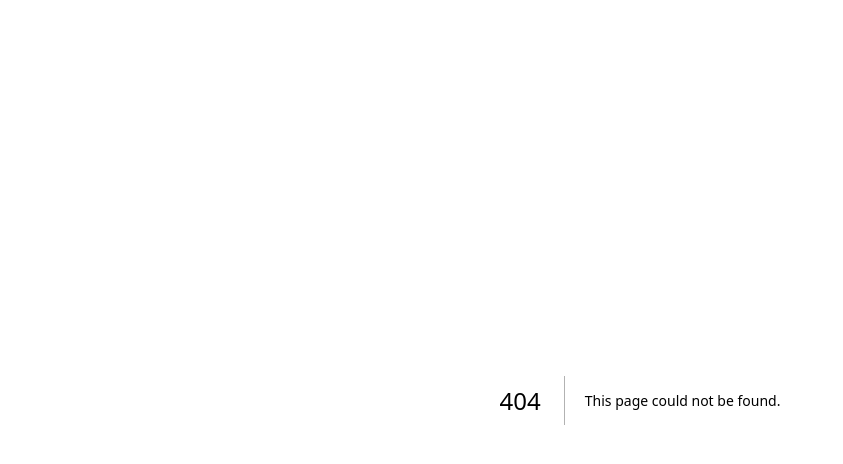
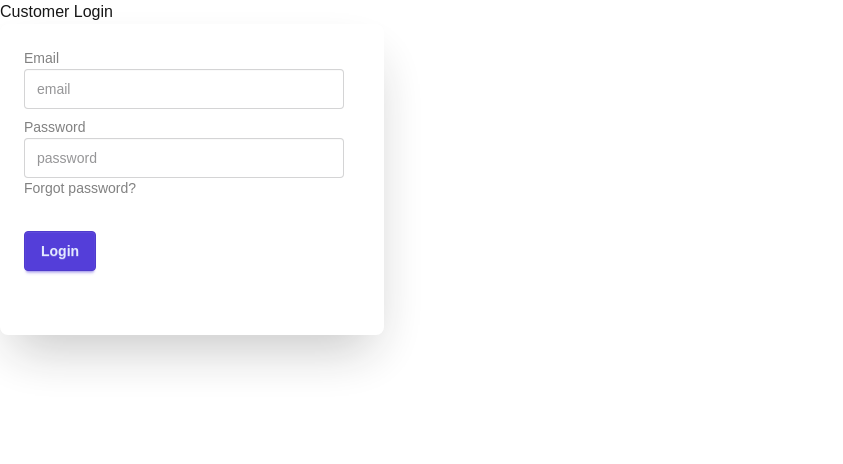
Before and after one commit to feolive/game-card-rental, a Next.js app: page /rental in a window 1280 px wide. Before the commit this address had no page. Shown: the top 464 px of the page, without its empty margins (0-843 px from the left). Built offline with nearby package versions, Linux system fonts and the light colour scheme; no server answers.

Commit message:
change the the file suffix

```diff
--- /dev/null
+++ b/app/_components/customer-login.jsx
@@ -0,0 +1,10 @@
+import LoginForm from "@/app/_components/login-form";
+
+export default function CustomerLogin() {
+  return (
+    <div>
+      <h1>Customer Login</h1>
+      <LoginForm />
+    </div>
+  );
+}
--- /dev/null
+++ b/app/rental/layout.jsx
@@ -0,0 +1,13 @@
+import AuthContextProvider from "@/app/_utils/auth-context";
+import CustomerLogin from "@/app/_components/customer-login";
+
+
+export default function RentalLayout({ children }) {
+  return (
+    <AuthContextProvider loginPage={<CustomerLogin />}>
+      <div className="text-base-content bg-base-100">
+        <main className="p-8">{children}</main>
+      </div>
+    </AuthContextProvider>
+  );
+}
```
Also changed, not shown: app/management/layout.jsx (renamed from app/management/layout.js), app/management/page.jsx (renamed from app/management/page.js), app/rental/page.jsx (added).
